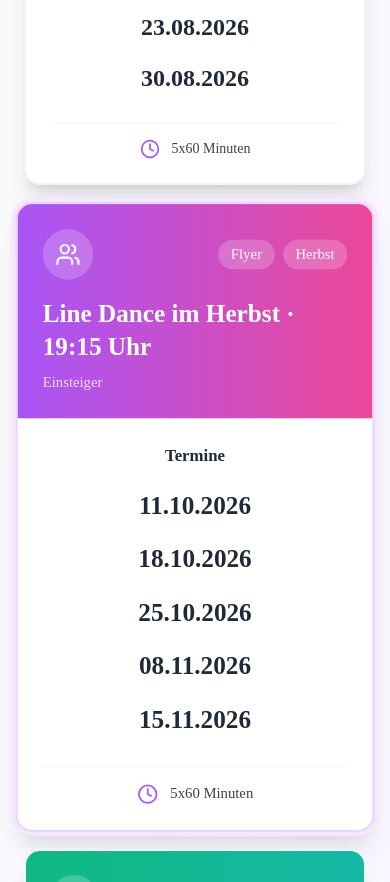
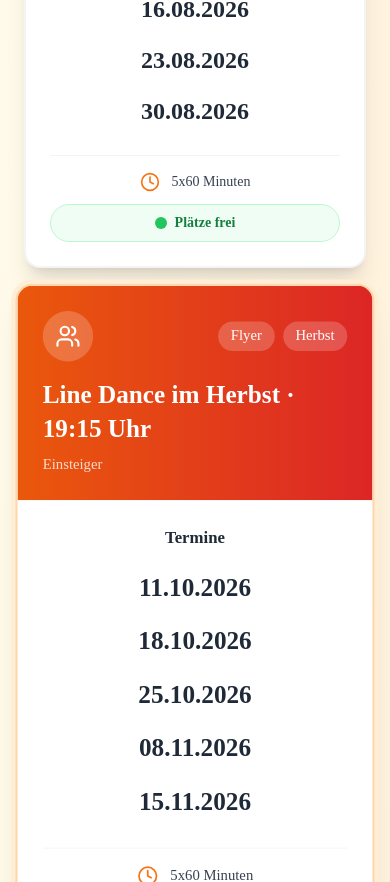
Before and after one commit to Chromamoeller/tanzen-cmoeller, a React (Vite) app: page / in a window 390 px wide. Shown: the part 10220-11102 px from the top of the page. Built offline with nearby package versions, Linux system fonts and the light colour scheme; a web font is replaced by a local one.

Commit message:
kleine style änderungen und neue kurse

```diff
--- a/src/components/LineDance.tsx
+++ b/src/components/LineDance.tsx
@@ -2,6 +2,8 @@ import React, { useState } from "react";
 import { CalendarDays, Users, Clock, X } from "lucide-react";
 import SommerFlyer from "../assets/LineDanceSommer.jpg";
 import HerbstFlyer from "../assets/LineDanceHerbst.jpg";
+
+type Availability = "free" | "few" | "full";
 
 interface LineDanceCourse {
   id: string;
@@ -14,7 +16,32 @@ interface LineDanceCourse {
   duration: string;
   flyer: string;
   color: string;
+  availability: Availability;
 }
+
+const availabilityConfig: Record<
+  Availability,
+  { label: string; dot: string; text: string; bg: string }
+> = {
+  free: {
+    label: "Plätze frei",
+    dot: "bg-green-500",
+    text: "text-green-700",
+    bg: "bg-green-50 border-green-200",
+  },
+  few: {
+    label: "Nur noch wenige Plätze",
+    dot: "bg-yellow-400",
+    text: "text-yellow-700",
+    bg: "bg-yellow-50 border-yellow-200",
+  },
+  full: {
+    label: "Kurs voll",
+    dot: "bg-red-500",
+    text: "text-red-700",
+    bg: "bg-red-50 border-red-200",
+  },
+};
 
 export default function LineDance() {
   const [selectedCourse, setSelectedCourse] = useState<string>("herbst-1");
@@ -27,11 +54,18 @@ export default function LineDance() {
       season: "August",
       level: "Einsteiger",
       icon: <CalendarDays className="w-6 h-6" />,
-      dates: ["02.08.2026", "09.08.2026", "16.08.2026", "23.08.2026", "30.08.2026"],
+      dates: [
+        "02.08.2026",
+        "09.08.2026",
+        "16.08.2026",
+        "23.08.2026",
+        "30.08.2026",
+      ],
       time: "19:15 Uhr",
       duration: "5x60 Minuten",
       flyer: SommerFlyer,
-      color: "from-blue-500 to-cyan-500",
+      color: "from-amber-500 to-orange-500",
+      availability: "free",
     },
     {
       id: "herbst-1",
@@ -39,11 +73,18 @@ export default function LineDance() {
       season: "Herbst",
       level: "Einsteiger",
       icon: <Users className="w-6 h-6" />,
-      dates: ["11.10.2026", "18.10.2026", "25.10.2026", "08.11.2026", "15.11.2026"],
+      dates: [
+        "11.10.2026",
+        "18.10.2026",
+        "25.10.2026",
+        "08.11.2026",
+        "15.11.2026",
+      ],
       time: "19:15 Uhr",
       duration: "5x60 Minuten",
       flyer: HerbstFlyer,
-      color: "from-purple-500 to-pink-500",
+      color: "from-orange-600 to-red-600",
+      availability: "full",
     },
     {
       id: "herbst-2",
@@ -51,17 +92,119 @@ export default function LineDance() {
       season: "Herbst",
       level: "Fortgeschritten",
       icon: <Clock className="w-6 h-6" />,
-      dates: ["11.10.2026", "18.10.2026", "25.10.2026", "08.11.2026", "15.11.2026"],
+      dates: [
+        "11.10.2026",
+        "18.10.2026",
+        "25.10.2026",
+        "08.11.2026",
+        "15.11.2026",
+      ],
       time: "20:30 Uhr",
       duration: "5x60 Minuten",
       flyer: HerbstFlyer,
-      color: "from-emerald-500 to-teal-500",
+      color: "from-red-700 to-amber-700",
+      availability: "full",
+    },
+    {
+      id: "kurs-a",
+      name: "Kurs A",
+      season: "Februar 2027",
+      level: "Einsteiger & Wiedereinsteiger",
+      icon: <CalendarDays className="w-6 h-6" />,
+      dates: [
+        "21.02.2027",
+        "28.02.2027",
+        "07.03.2027",
+        "14.03.2027",
+        "21.03.2027",
+      ],
+      time: "19:15 – 20:15 Uhr",
+      duration: "5x60 Minuten",
+      flyer: SommerFlyer,
+      color: "from-amber-500 to-orange-500",
+      availability: "free",
+    },
+    {
+      id: "kurs-b",
+      name: "Kurs B",
+      season: "April 2027",
+      level: "Fortgeschrittene",
+      icon: <Users className="w-6 h-6" />,
+      dates: [
+        "04.04.2027",
+        "11.04.2027",
+        "18.04.2027",
+        "25.04.2027",
+        "02.05.2027",
+      ],
+      time: "19:15 – 20:15 Uhr",
+      duration: "5x60 Minuten",
+      flyer: SommerFlyer,
+      color: "from-orange-500 to-red-500",
+      availability: "free",
+    },
+    {
+      id: "kurs-c",
+      name: "Kurs C",
+      season: "Juni 2027",
+      level: "Einsteiger & Wiedereinsteiger",
+      icon: <CalendarDays className="w-6 h-6" />,
+      dates: [
+        "06.06.2027",
+        "13.06.2027",
+        "20.06.2027",
+        "27.06.2027",
+        "04.07.2027",
+      ],
+      time: "19:15 – 20:15 Uhr",
+      duration: "5x60 Minuten",
+      flyer: SommerFlyer,
+      color: "from-yellow-600 to-amber-600",
+      availability: "free",
+    },
+    {
+      id: "kurs-d",
+      name: "Kurs D",
+      season: "Juni / Juli 2027",
+      level: "Fortgeschrittene",
+      icon: <Clock className="w-6 h-6" />,
+      dates: [
+        "27.06.2027",
+        "04.07.2027",
+        "11.07.2027",
+        "18.07.2027",
+        "25.07.2027",
+      ],
+      time: "20:30 – 21:30 Uhr",
+      duration: "5x60 Minuten",
+      flyer: SommerFlyer,
+      color: "from-red-600 to-orange-700",
+      availability: "free",
+    },
+    {
+      id: "kurs-e",
+      name: "Kurs E",
+      season: "Oktober 2027",
+      level: "Einsteiger & Wiedereinsteiger",
+      icon: <Users className="w-6 h-6" />,
+      dates: [
+        "10.10.2027",
+        "17.10.2027",
+        "24.10.2027",
+        "07.11.2027",
+        "14.11.2027",
+      ],
+      time: "19:15 – 20:15 Uhr",
+      duration: "5x60 Minuten",
+      flyer: HerbstFlyer,
+      color: "from-orange-600 to-red-700",
+      availability: "free",
     },
   ];
 
   return (
     <>
-    <section className="font-rye py-20 bg-gradient-to-br from-gray-50 to-purple-50 overflow-hidden">
+      <section className="font-rye py-20 bg-gradient-to-br from-amber-50 to-orange-100 overflow-hidden">
         <div className="max-w-[1600px] mx-auto px-6 flex gap-8 items-start">
           <img
             src={SommerFlyer}
@@ -73,32 +216,34 @@ export default function LineDance() {
           <div className="flex-1 min-w-0">
             <div className="text-center mb-16">
               <h2 className="text-4xl md:text-5xl font-bold text-gray-800 mb-6">
-            Tanzen in der Gruppe mit
-            <span className="bg-gradient-to-r from-purple-600 to-pink-600 bg-clip-text text-transparent block">
+                Entdecke die Freude am
+                <span className="bg-gradient-to-r from-orange-600 to-red-700 bg-clip-text text-transparent block">
                   Line Dance
                 </span>
               </h2>
               <p className="text-xl text-gray-600 max-w-3xl mx-auto leading-relaxed">
-            Line Dance macht Spaß, hält fit und geht auch ganz ohne Tanzpartner.
-            Im August startet ein Schnupperkurs, im Herbst geht es mit zwei
-            weiteren Kursen für Einsteiger und Fortgeschrittene weiter. Sichere
-            dir jetzt deinen Platz!
+                Egal ob Anfänger oder mit Tanzerfahrung – Line Dance begeistert
+                Menschen jeden Alters. Freu dich auf gute Musik,
+                abwechslungsreiche Choreografien und eine tolle Gemeinschaft.
+                Einen Tanzpartner brauchst du nicht – nur Lust auf Bewegung!
               </p>
             </div>
 
-        <div className="grid grid-cols-1 md:grid-cols-3 gap-8">
+            <div className="flex flex-wrap justify-center gap-8">
               {courses.map((course) => (
                 <div
                   key={course.id}
-              className={`group relative cursor-pointer transition-all duration-300 ${
-                selectedCourse === course.id ? "scale-105" : "hover:scale-105"
+                  className={`group relative cursor-pointer transition-all duration-300 w-full md:w-[calc(33.333%-1.334rem)] ${
+                    selectedCourse === course.id
+                      ? "scale-105"
+                      : "hover:scale-105"
                   }`}
                   onClick={() => setSelectedCourse(course.id)}
                 >
                   <div
                     className={`relative bg-white rounded-2xl shadow-xl border-2 overflow-hidden ${
                       selectedCourse === course.id
-                    ? "border-purple-200 ring-4 ring-purple-100"
+                        ? "border-orange-200 ring-4 ring-orange-100"
                         : "border-gray-100"
                     }`}
                   >
@@ -129,7 +274,9 @@ export default function LineDance() {
                       <h3 className="text-2xl font-bold mb-2">
                         {course.name} · {course.time}
                       </h3>
-                  <div className="text-white/80 text-sm">{course.level}</div>
+                      <div className="text-white/80 text-sm">
+                        {course.level}
+                      </div>
                     </div>
 
                     <div className="p-6">
@@ -147,11 +294,29 @@ export default function LineDance() {
                         ))}
                       </ul>
 
-                  <div className="border-t border-gray-100 pt-4">
+                      <div className="border-t border-gray-100 pt-4 space-y-3">
                         <div className="flex items-center justify-center gap-3">
-                      <Clock className="w-5 h-5 text-purple-500 flex-shrink-0" />
+                          <Clock className="w-5 h-5 text-orange-500 flex-shrink-0" />
                           <span className="text-gray-700 text-sm">
                             {course.duration}
+                          </span>
+                        </div>
+                        <div
+                          className={`flex items-center justify-center gap-2 rounded-full border px-4 py-2 ${
+                            availabilityConfig[course.availability].bg
+                          }`}
+                        >
+                          <span
+                            className={`w-3 h-3 rounded-full flex-shrink-0 ${
+                              availabilityConfig[course.availability].dot
+                            }`}
+                          />
+                          <span
+                            className={`text-sm font-semibold ${
+                              availabilityConfig[course.availability].text
+                            }`}
+                          >
+                            {availabilityConfig[course.availability].label}
                           </span>
                         </div>
                       </div>
@@ -163,11 +328,11 @@ export default function LineDance() {
 
             <div className="text-center mt-16">
               <p className="text-lg text-gray-600 mb-6">
-            Interesse an einem der Line-Dance-Kurse? Melde dich einfach – die
-            Plätze sind begrenzt.
+                Interesse an einem der Line-Dance-Kurse? Melde dich einfach –
+                die Plätze sind begrenzt.
               </p>
               <a href="mailto:tanzen.cmoeller@gmx.de?subject=Anmeldung%20Line%20Dance%20Kurs&body=Hallo%2C%0D%0A%0D%0Aich%20m%C3%B6chte%20mich%20f%C3%BCr%20einen%20Line-Dance-Kurs%20anmelden.%0D%0A%0D%0A">
-            <button className="px-8 py-3 bg-gradient-to-r from-purple-600 to-pink-600 text-white rounded-full font-semibold hover:shadow-lg transition-all duration-200">
+                <button className="px-8 py-3 bg-gradient-to-r from-orange-600 to-red-700 text-white rounded-full font-semibold hover:shadow-lg transition-all duration-200">
                   Hier klicken um dich anzumelden.
                 </button>
               </a>
```
Lines whose indentation alone changed are shown as unchanged.
